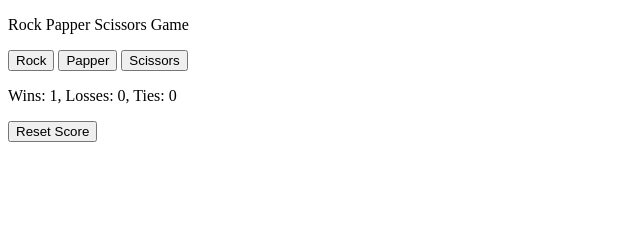
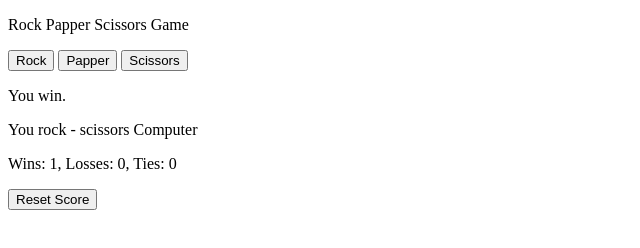
Before and after one commit to Entue250/my-first-repo, a plain HTML site: page Rock_Paper_Scissor_Game/rock-papper-scissors.html in a window 1280 px wide. Both pictures are taken after a click on the button "Rock". Shown: the whole page, without its empty margins (0-640 px from the left). Drawn offline with Linux system fonts and the light colour scheme.

Commit message:
Removing the pop-up display

```diff
--- a/Rock_Paper_Scissor_Game/rock-papper-scissors.html
+++ b/Rock_Paper_Scissor_Game/rock-papper-scissors.html
@@ -21,6 +21,8 @@
 
             ">Scissors</button>
 
+        <p class="js-result"></p>
+        <p class="js-moves"></p>
         <p class="js-score"></p>
 
         <button onclick="
@@ -36,6 +38,7 @@
                 losses: 0,
                 ties: 0
             };
+
 
             updateScoreElement();
 
@@ -99,12 +102,19 @@
 
                 localStorage.setItem('score', JSON.stringify(score));
 
+
                 updateScoreElement();
+
+                document.querySelector('.js-result')
+                    .innerHTML = result;
+
+                document.querySelector('.js-moves')
+                    .innerHTML = `You ${playerMove} - ${computerMove} Computer`;
 
                 // localStorage.setItem('score', JSON.stringify(score));
 
-                alert( `You picked ${playerMove}. Computer picked ${computerMove}. ${result}
-Wins: ${score.wins}, Losses: ${score.losses}, Ties: ${score.ties}`);
+//                 alert( `You picked ${playerMove}. Computer picked ${computerMove}. ${result}
+// Wins: ${score.wins}, Losses: ${score.losses}, Ties: ${score.ties}`);
             }
 
             function updateScoreElement(){
```
